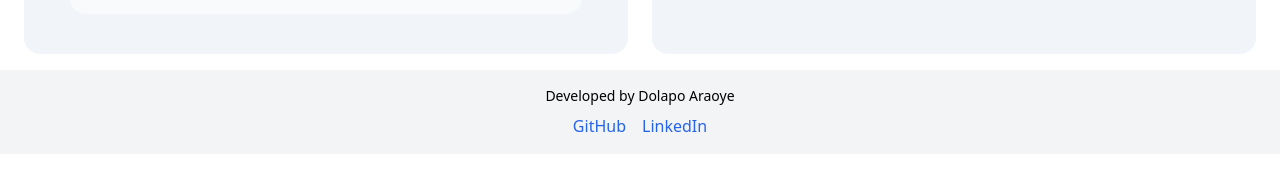
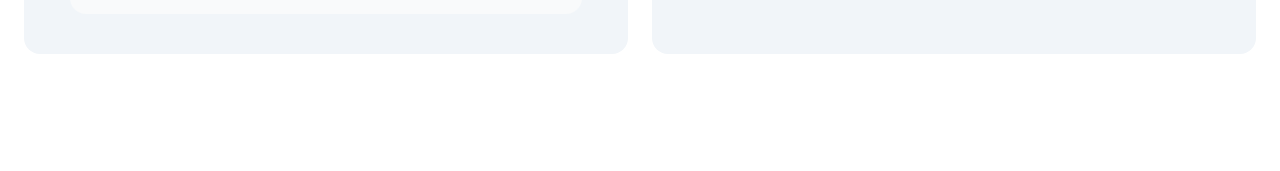
Before and after one commit to Dolapo-A/currency-exchange-app, a React (Vite) app: page / in a window 1280 px wide. Shown: the part 533-704 px from the top of the page. Built offline with nearby package versions, Linux system fonts and the light colour scheme; no server answers; a web font is replaced by a local one.

Commit message:
Comment out the footer section in App.jsx

```diff
--- a/src/App.jsx
+++ b/src/App.jsx
@@ -282,7 +282,7 @@ function App() {
 				</div>
 
 				{/* Footer */}
-				<footer className="bg-gray-100 text-center py-4">
+				{/* <footer className="bg-gray-100 text-center py-4">
 					<p className="text-sm">Developed by Dolapo Araoye</p>
 					<div className="flex justify-center space-x-4 mt-2">
 						<a
@@ -302,7 +302,7 @@ function App() {
 							LinkedIn
 						</a>
 					</div>
-				</footer>
+				</footer> */}
 			</div>
 		</>
 	);
```
